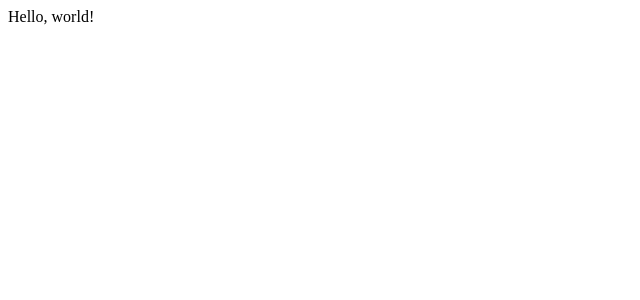
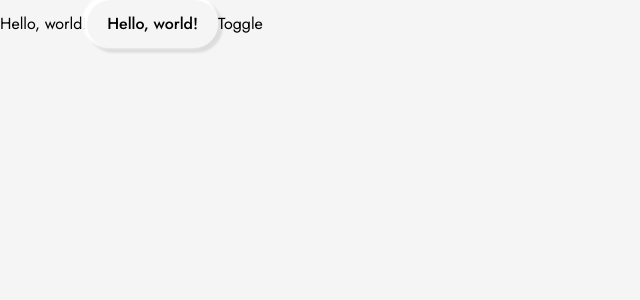
Before and after one commit to konstantin-lukas/verivote, a Next.js app: page / in a window 1280 px wide. Shown: the top 300 px of the page, without its empty margins (0-640 px from the left). Built offline with nearby package versions, Linux system fonts and the light colour scheme.

Commit message:
set up basic styles

```diff
--- /dev/null
+++ b/app/global.css
@@ -0,0 +1,3 @@
+@tailwind base;
+@tailwind components;
+@tailwind utilities;
--- a/app/layout.tsx
+++ b/app/layout.tsx
@@ -1,4 +1,8 @@
+import "./global.css";
+
 import type { Metadata } from "next";
+import { Jost } from "next/font/google";
+import { ThemeProvider } from "next-themes";
 import React from "react";
 
 export const metadata: Metadata = {
@@ -7,15 +11,25 @@ export const metadata: Metadata = {
         "decision that reflects everyone's preferences.",
 };
 
+const jost = Jost({
+    subsets: ["latin"],
+    display: "swap",
+});
+
 export default function RootLayout({
     children,
 }: Readonly<{
   children: React.ReactNode;
 }>) {
     return (
-        <html lang="en">
-            <body>
-                {children}
+        <html lang="en" suppressHydrationWarning={true} className={jost.className}>
+            <body className="bg-neutral-100 dark:bg-neutral-900">
+                <ThemeProvider
+                    attribute="data-color-scheme"
+                    enableSystem={true}
+                >
+                    {children}
+                </ThemeProvider>
             </body>
         </html>
     );
--- a/app/page.tsx
+++ b/app/page.tsx
@@ -1,9 +1,16 @@
 import React from "react";
+
+import BlockLink from "@/components/BlockLink";
+import ThemeToggle from "@/components/ThemeToggle";
 
 export default function Home() {
     return (
         <div>
             Hello, world!
+            <BlockLink href="https://reactjs.org">
+                Hello, world!
+            </BlockLink>
+            <ThemeToggle/>
         </div>
     );
 }
--- /dev/null
+++ b/components/BlockButton.tsx
@@ -0,0 +1,20 @@
+import type { KeyboardEventHandler, MouseEventHandler } from "react";
+import React from "react";
+
+export default function ButtonLink({ children, onPress }: {
+    children: React.ReactNode,
+    onPress: MouseEventHandler<HTMLButtonElement> | KeyboardEventHandler<HTMLButtonElement>
+}) {
+    return (
+        <button
+            onClick={onPress as MouseEventHandler}
+            onKeyDown={onPress as KeyboardEventHandler}
+            className="group inline-block rounded-full bg-neutral-100 px-5 py-3 font-medium shadow-3d transition-shadow
+            hover:shadow-3d-inset dark:bg-neutral-900 dark:shadow-dark-3d dark:hover:shadow-dark-3d-inset"
+        >
+            <span className="m-0 block font-medium transition-transform group-hover:scale-95">
+                {children}
+            </span>
+        </button>
+    );
+}
--- /dev/null
+++ b/components/BlockLink.tsx
@@ -0,0 +1,19 @@
+import Link from "next/link";
+import React from "react";
+
+export default function BlockLink({ children, href }: {
+    children: React.ReactNode,
+    href: string,
+}) {
+    return (
+        <Link
+            href={href}
+            className="group inline-block rounded-full bg-neutral-100 px-5 py-3 font-medium shadow-3d transition-shadow
+            hover:shadow-3d-inset dark:bg-neutral-900 dark:shadow-dark-3d dark:hover:shadow-dark-3d-inset"
+        >
+            <span className="m-0 inline-block font-medium transition-transform group-hover:scale-95">
+                {children}
+            </span>
+        </Link>
+    );
+}
--- /dev/null
+++ b/components/ThemeToggle.tsx
@@ -0,0 +1,17 @@
+"use client";
+
+import { useTheme } from "next-themes";
+import React from "react";
+
+export default function ThemeToggle() {
+    const { theme, setTheme, systemTheme } = useTheme();
+    return (
+        <button
+            onClick={() => {
+                setTheme(theme === "dark" || theme === "system" && systemTheme === "dark" ? "light" : "dark");
+            }}
+        >
+            Toggle
+        </button>
+    );
+}
--- a/package.json
+++ b/package.json
@@ -11,6 +11,7 @@
     },
     "dependencies": {
         "next": "14.2.13",
+        "next-themes": "^0.3.0",
         "react": "^18",
         "react-dom": "^18"
     },
@@ -26,6 +27,7 @@
         "eslint-plugin-react": "^7.37.0",
         "eslint-plugin-react-hooks": "^4.6.2",
         "eslint-plugin-simple-import-sort": "^12.1.1",
+        "eslint-plugin-tailwindcss": "^3.17.4",
         "postcss": "^8",
         "tailwindcss": "^3.4.1",
         "typescript": "~5.5.4"
--- a/tailwind.config.ts
+++ b/tailwind.config.ts
@@ -2,9 +2,8 @@ import type { Config } from "tailwindcss";
 
 const config: Config = {
     content: [
-        "./pages/**/*.{js,ts,jsx,tsx,mdx}",
-        "./components/**/*.{js,ts,jsx,tsx,mdx}",
-        "./app/**/*.{js,ts,jsx,tsx,mdx}",
+        "./components/**/*.{ts,tsx}",
+        "./app/**/*.{ts,tsx}",
     ],
     theme: {
         extend: {
@@ -12,8 +11,24 @@ const config: Config = {
                 background: "var(--background)",
                 foreground: "var(--foreground)",
             },
+            boxShadow: {
+                "3d": "-0.15rem -0.15rem 0.15rem 0.15rem #fff, 0.15rem 0.15rem 0.15rem 0.15rem rgba(0, 0, 0, 0.1)",
+                "3d-inset": "-0.15rem -0.15rem 0.15rem 0.15rem #fff, " +
+                    "0.15rem 0.15rem 0.15rem 0.15rem rgba(0, 0, 0, 0.1), " +
+                    "inset -0.15rem -0.15rem 0.15rem 0.15rem #fff, " +
+                    "inset 0.15rem 0.15rem 0.15rem 0.15rem rgba(0, 0, 0, 0.1)",
+                "dark-3d": "-0.15rem -0.15rem 0.15rem 0.15rem rgba(255, 255, 255, 0.1), 0.15rem 0.15rem 0.15rem 0.15rem #000",
+                "dark-3d-inset": "-0.15rem -0.15rem 0.15rem 0.15rem rgba(255, 255, 255, 0.1), " +
+                    "0.15rem 0.15rem 0.15rem 0.15rem #000, " +
+                    "inset -0.15rem -0.15rem 0.15rem 0.15rem rgba(255, 255, 255, 0.1), " +
+                    "inset 0.15rem 0.15rem 0.15rem 0.15rem #000",
+            },
         },
     },
+    darkMode: [
+        "selector",
+        "html[data-color-scheme=dark]",
+    ],
     plugins: [],
 };
 export default config;
```
Also changed, not shown: .eslintrc.json, 1 other file (tests, documents, lock files or other folders).
